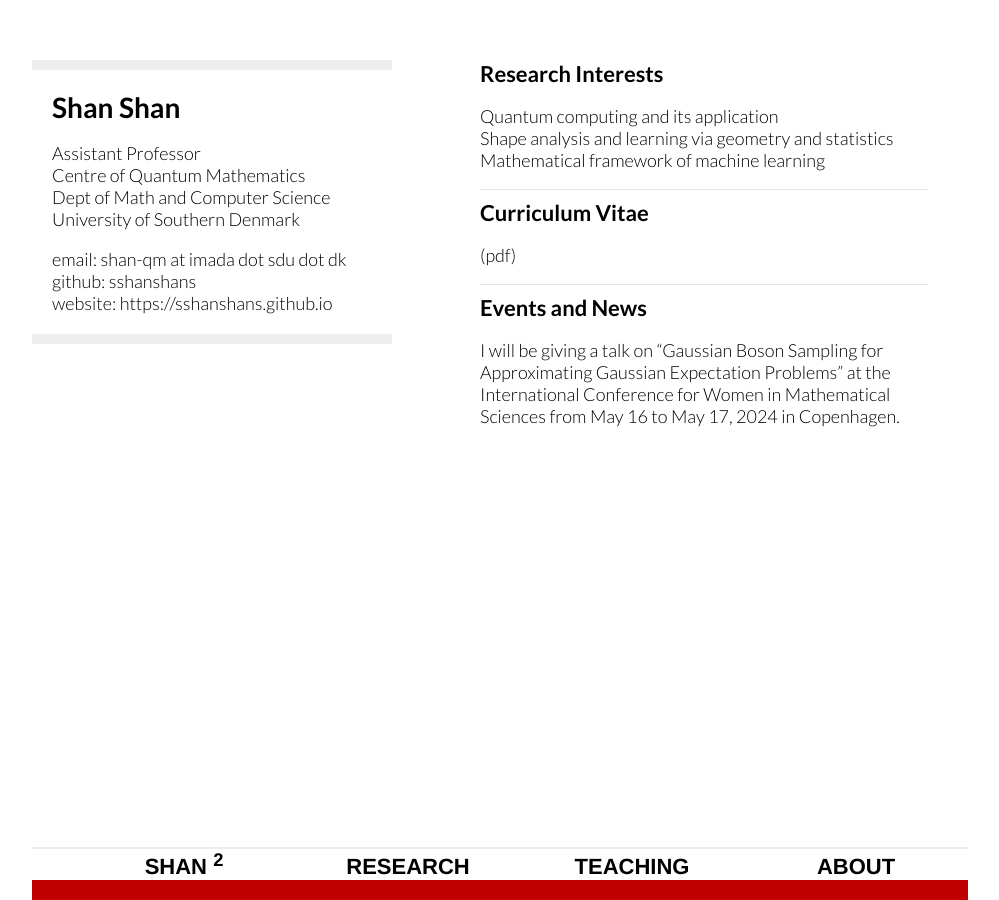
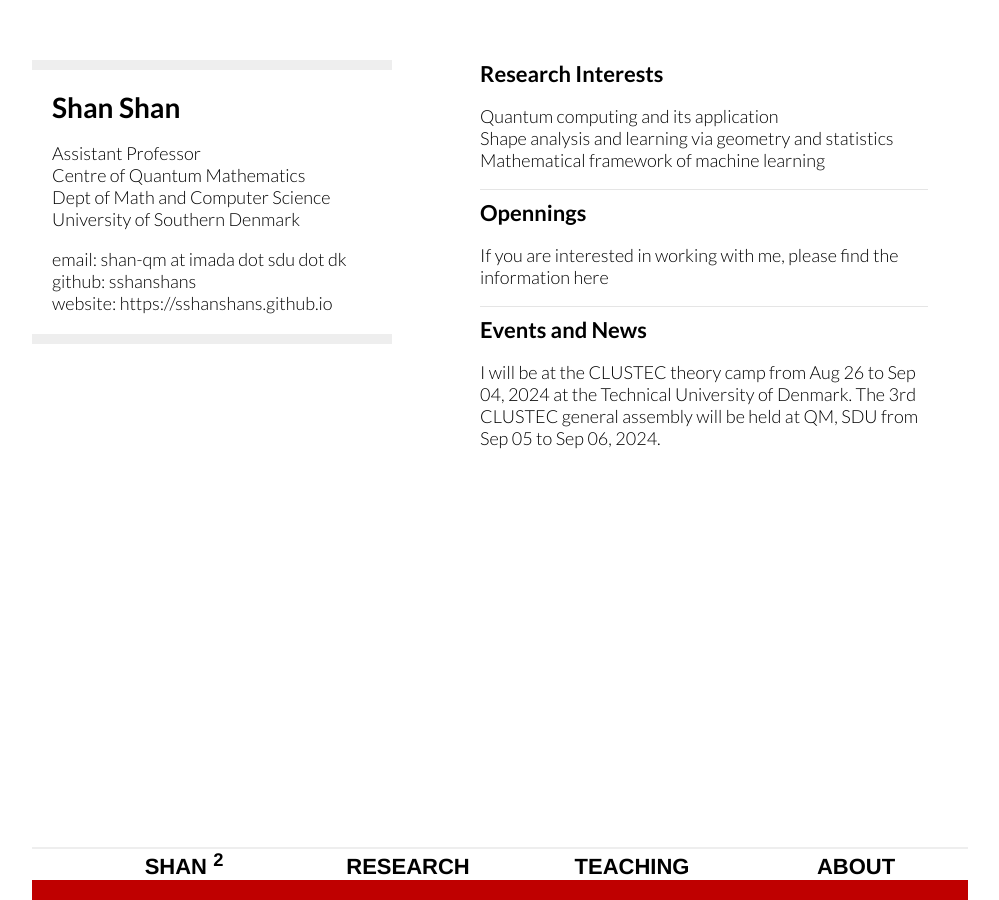
Before and after one commit to sshanshans/sshanshans.github.io, a Jekyll site: the page built from index.md, in a window 1280 px wide. Shown: the whole page, without its empty margins (160-1159 px from the left). Built offline with Jekyll 4.4.1, drawn with Linux system fonts in a browser that asks for light colours.

Commit message:
Update index.md

```diff
--- a/index.md
+++ b/index.md
@@ -10,12 +10,12 @@ Shape analysis and learning via geometry and statistics <br />
 Mathematical framework of machine learning
 <hr />
 
-### Curriculum Vitae
-[(pdf)](../CV/CV.pdf)
+### Opennings
+If you are interested in working with me, please find the information [here](..research/open.md)
 <hr />
 
 ### Events and News
-I will be giving a talk on "Gaussian Boson Sampling for Approximating Gaussian Expectation Problems" at the [International Conference for Women in Mathematical Sciences](https://www.math.ku.dk/english/calendar/events/women-in-math/) from May 16 to May 17, 2024 in Copenhagen.
+I will be at the [CLUSTEC theory camp](https://clustec.eu/) from Aug 26 to Sep 04, 2024 at the Technical University of Denmark. The 3rd CLUSTEC general assembly will be held at QM, SDU from Sep 05 to Sep 06, 2024.
 
 <br />
 <br />
```
